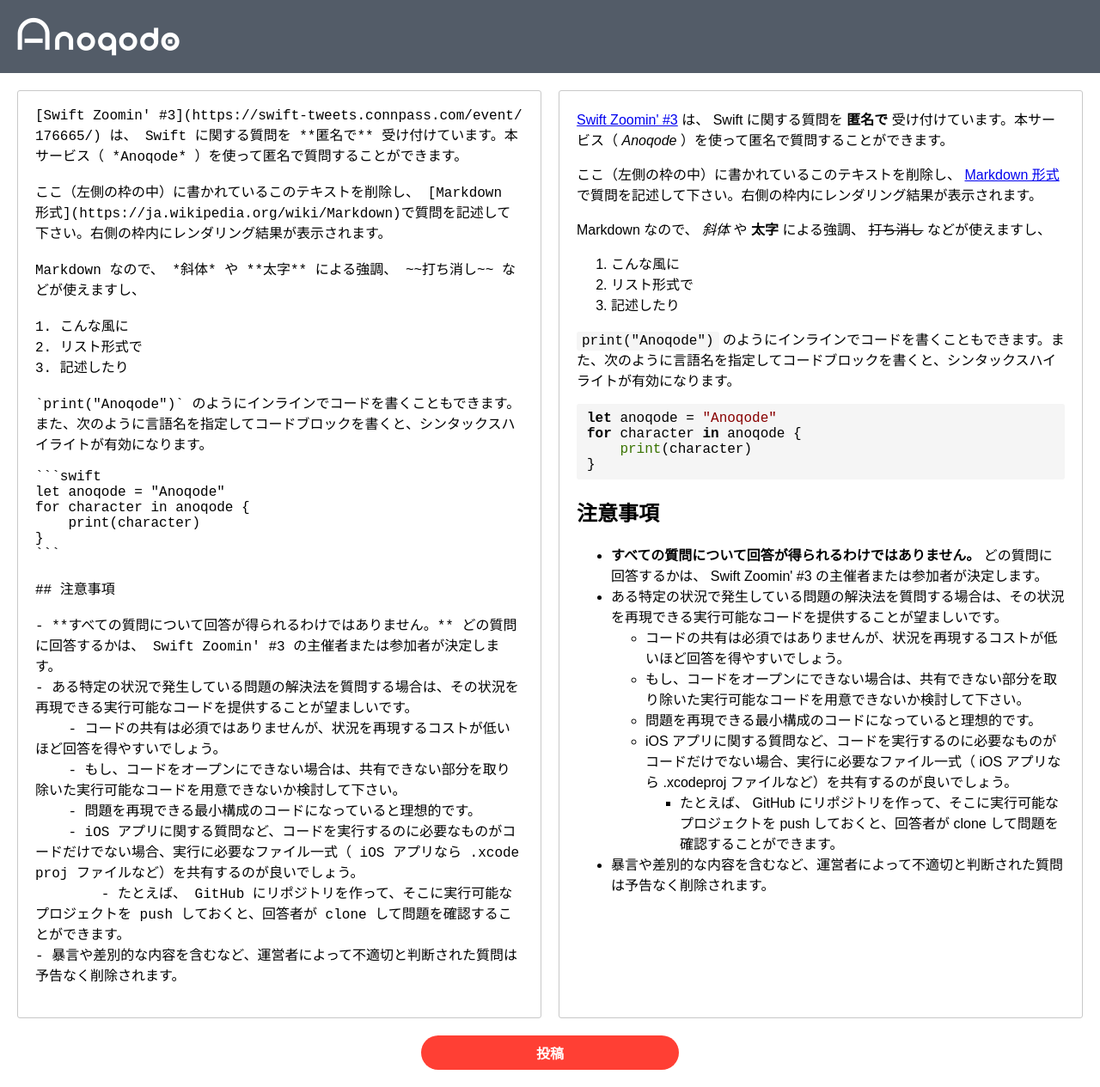
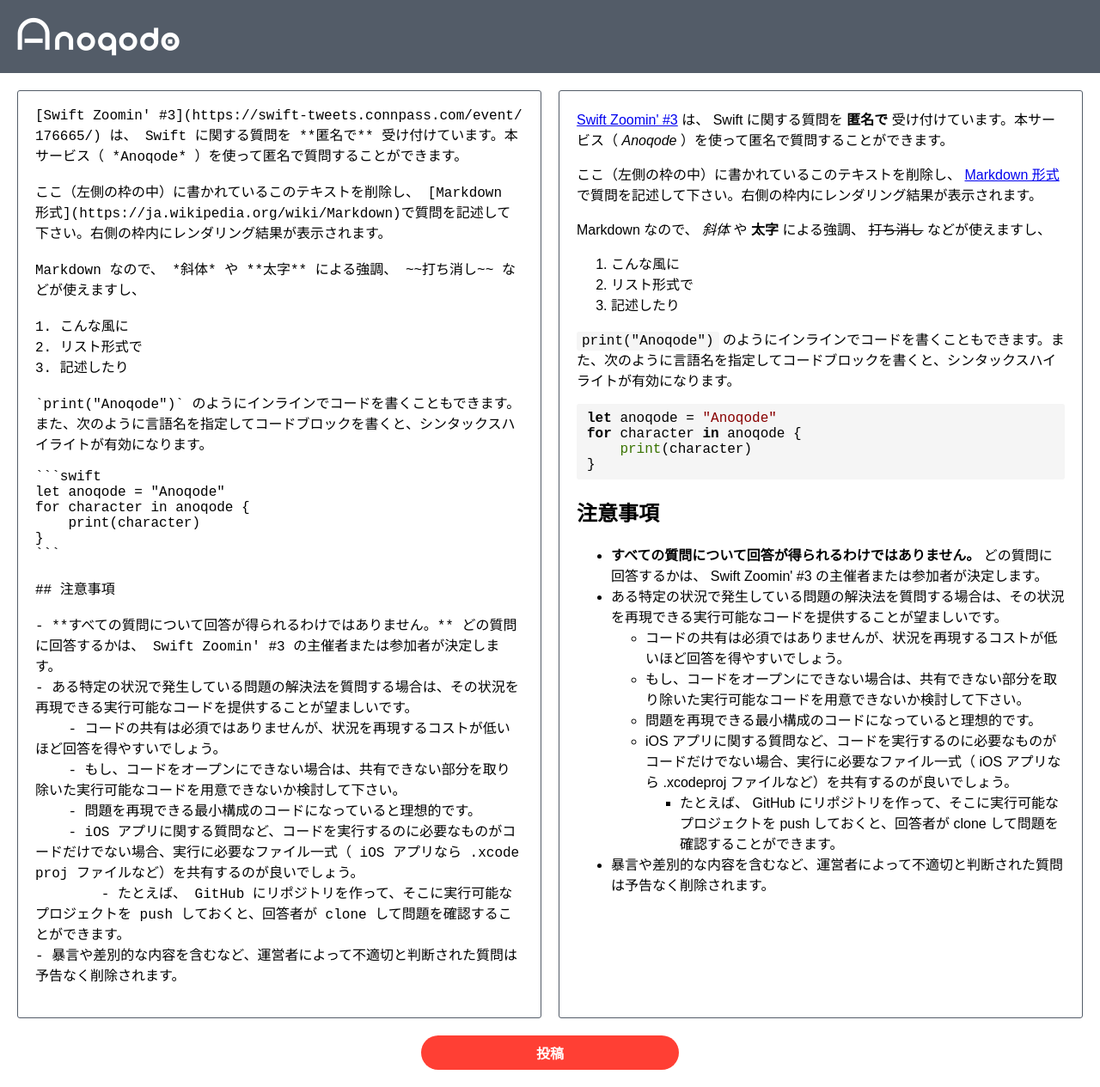
Before and after one commit to anoqode/anoqode.github.io, a Jekyll site: the page built from index.html, in a window 1280 px wide. Shown: the whole page at 86% size. Built offline with Jekyll 4.4.1, drawn with Linux system fonts in a browser that asks for light colours.

Commit message:
Update colors

```diff
--- a/_sass/color.scss
+++ b/_sass/color.scss
@@ -1,9 +1,9 @@
 $theme-color: rgb(83, 92, 104); // WIZARD GREY https://flatuicolors.com/palette/au
 $accent-color: rgb(255, 63, 52); // RED ORANGE https://flatuicolors.com/palette/se
 $code-background-color: rgb(245, 245, 245);
-$editor-border-color: rgb(200, 200, 200);
+$editor-border-color: $theme-color;
 
-$time-color: rgb(127, 140, 141);
+$time-color: $theme-color;
 
 $button-color: $accent-color;
 $button-hover-color: rgba($button-color, 0.8);
```
